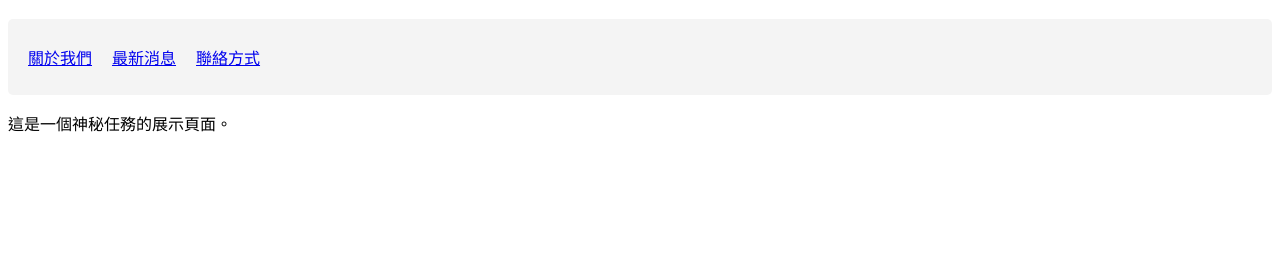
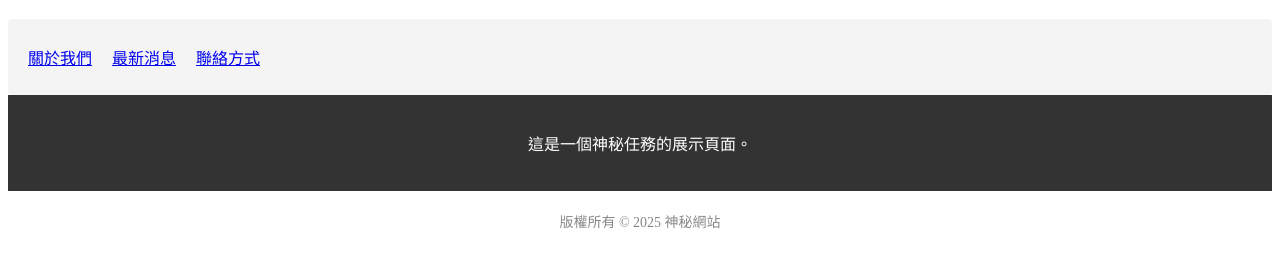
Before and after one commit to chenhsingyu-0212/mystery-website, a plain HTML site: page index.html in a window 1280 px wide. Shown: the part 70-338 px from the top of the page. Drawn offline with Linux system fonts and the light colour scheme.

Commit message:
refactor:整合文件

```diff
--- a/index.html
+++ b/index.html
@@ -22,6 +22,8 @@
     <p>這是一個神秘任務的展示頁面。</p>
   </main>
 
-  <!-- something is missing -->
+<footer>
+    <p>版權所有 © 2025 神秘網站</p>
+</footer>
 </body>
 </html>
--- a/style.css
+++ b/style.css
@@ -14,17 +14,17 @@ li {
   margin-right: 20px;
 }
 
-/* <somthing is missing> {
+.main-content {
   font-family: Arial, sans-serif;
   padding: 20px;
 
-  // text color #fff
-  <somthing is missing>
-  // backgorund color #333
-  <somthing is missing>
-  // centers the text horizontally within its containing element
-  <somthing is missing>
-} */
+  /* // text color #fff */
+  color:#fff;
+  /* // backgorund color #333 */
+  background-color:#333;
+  /* // centers the text horizontally within its containing element */
+  text-align: center;
+}
 
 footer > p {
   font-size: 14px;
```
